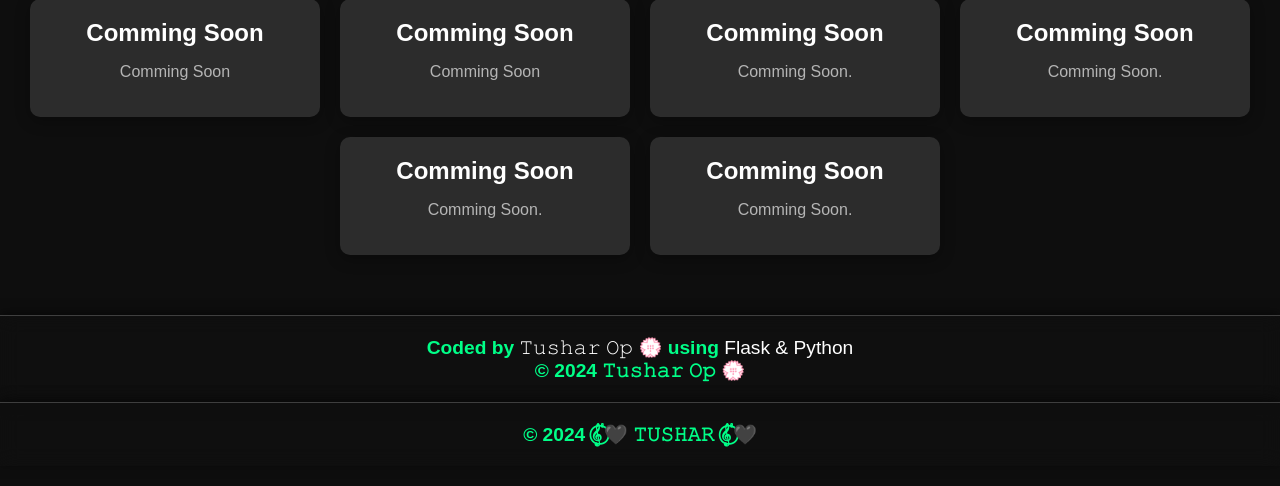
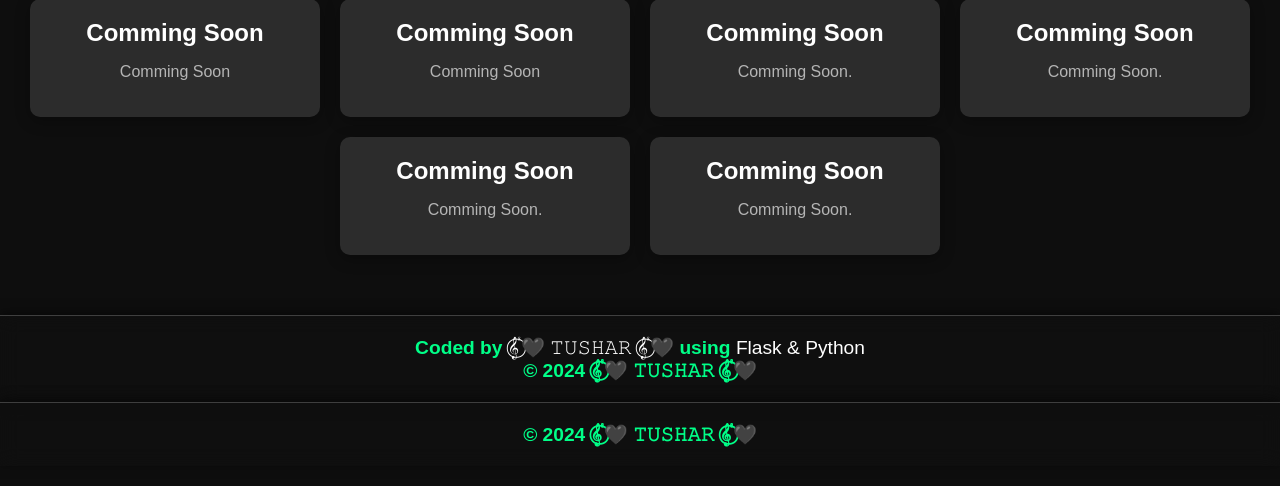
Before and after one commit to Bishu9/tushar, a Flask app: page /projects in a window 1280 px wide. Shown: the part 264-750 px from the top of the page. Run offline with Flask 3, Linux system fonts and the light colour scheme.

Commit message:
Update projects.html

```diff
--- a/templates/projects.html
+++ b/templates/projects.html
@@ -35,8 +35,8 @@
 
 <!-- Footer -->
 <footer>
-    <p>Coded by <span>𝚃𝚞𝚜𝚑𝚊𝚛 𝙾𝚙 💮</span> using <span>Flask & Python</span></p>
-    <p>© 2024 𝚃𝚞𝚜𝚑𝚊𝚛 𝙾𝚙 💮</p>
+    <p>Coded by <span>𝄟⃝🖤 𝚃𝚄𝚂𝙷𝙰𝚁 𝄟⃝🖤</span> using <span>Flask & Python</span></p>
+    <p>© 2024 𝄟⃝🖤 𝚃𝚄𝚂𝙷𝙰𝚁 𝄟⃝🖤</p>
 </footer>
 
 <script>
```
